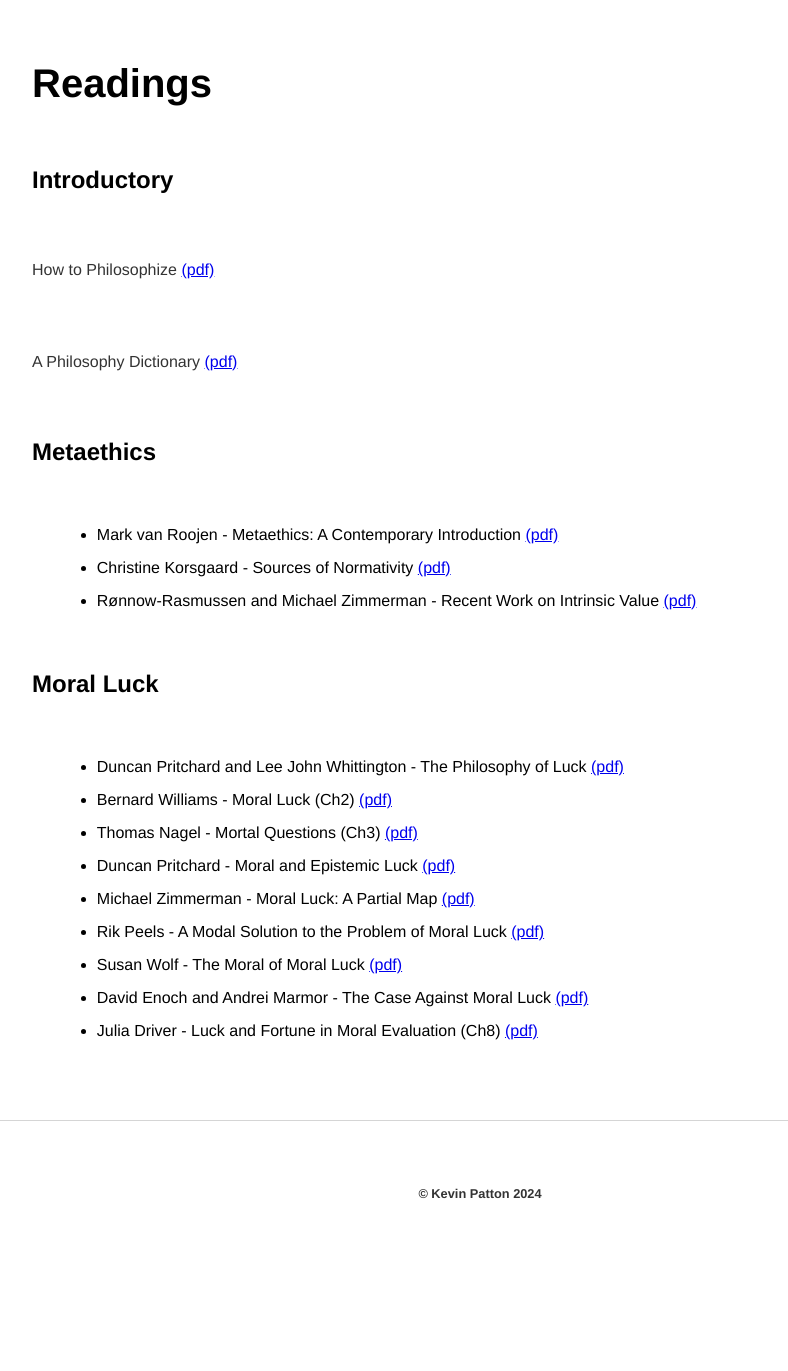
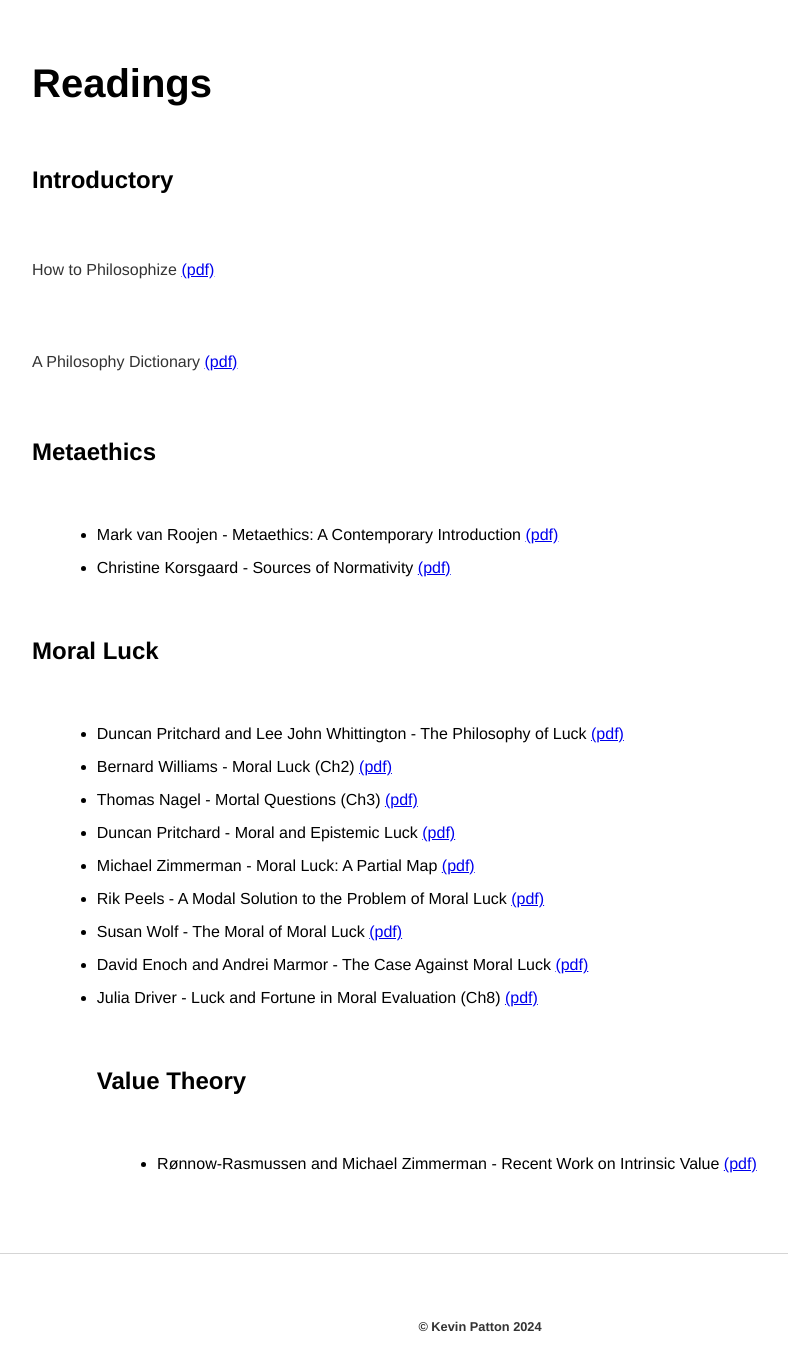
Before and after one commit to kevinjpatton/kevinjpatton.github.io, a Jekyll site: the page built from teaching/phil_3050/readings/index.html, in a window 1280 px wide and 1400 px high, scrolled down 367 px. Shown: the top 1371 px of the window, without its empty margins (160-948 px from the left). Built offline with Jekyll 4.4.1, drawn with Linux system fonts in a browser that asks for light colours; Markdown is read by kramdown in place of the engine named in the settings; before the commit the page ends 1634 px from its top, so only the background shows below that.

Commit message:
Update index.html

```diff
--- a/teaching/phil_3050/readings/index.html
+++ b/teaching/phil_3050/readings/index.html
@@ -21,3 +20,6 @@ title: PHIL3050 - Readings
 <li>Susan Wolf - The Moral of Moral Luck <a href="/teaching/phil_3050/readings/Susan Wolf - The Moral of Moral Luck.pdf" target="_blank">(pdf)</a></li>
 <li>David Enoch and Andrei Marmor - The Case Against Moral Luck <a href="/teaching/phil_3050/readings/David Enoch and Andrei Marmor - The Case against Moral Luck.pdf" target="_blank">(pdf)</a></li>
 <li>Julia Driver - Luck and Fortune in Moral Evaluation (Ch8) <a href="/teaching/phil_3050/readings/Contrastivism in Philosophy.pdf" target="_blank">(pdf)</a></li>
+<h2>Value Theory</h2><ul class="standard-list">
+<li>Rønnow-Rasmussen and Michael Zimmerman - Recent Work on Intrinsic Value <a href="/teaching/phil_3050/readings/Toni Rønnow-Rasmussen and Michael J. Zimmerman - Recent Work on Intrinsic Value.pdf" target="_blank">(pdf)</a></li>
+</ul>
```
Also changed, not shown: other parts of teaching/phil_3050/readings/index.html (+0 -1 lines).
